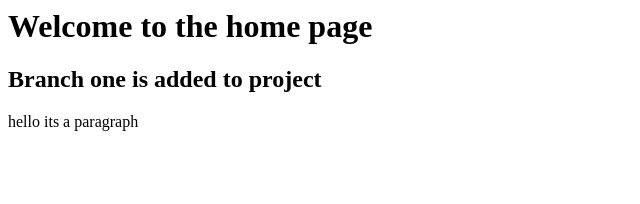
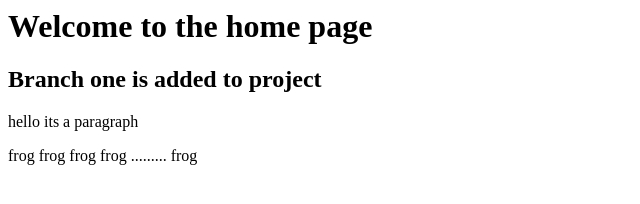
Before and after one commit to MethuCS/GithubTutorials, a plain HTML site: page RapidApplicationDevelopment/Module1/index.html in a window 1280 px wide. Shown: the whole page, without its empty margins (0-640 px from the left). Drawn offline with Linux system fonts and the light colour scheme.

Commit message:
vithusiva modified

```diff
--- a/RapidApplicationDevelopment/Module1/index.html
+++ b/RapidApplicationDevelopment/Module1/index.html
@@ -5,5 +5,6 @@
 	<h1> Welcome to the home page</h1>
 	<h2> Branch one is added to project </h2>
 	<p> hello its a paragraph</p>
+	<p> frog frog frog frog ......... frog</p>
 	</body>
 </html>
```
